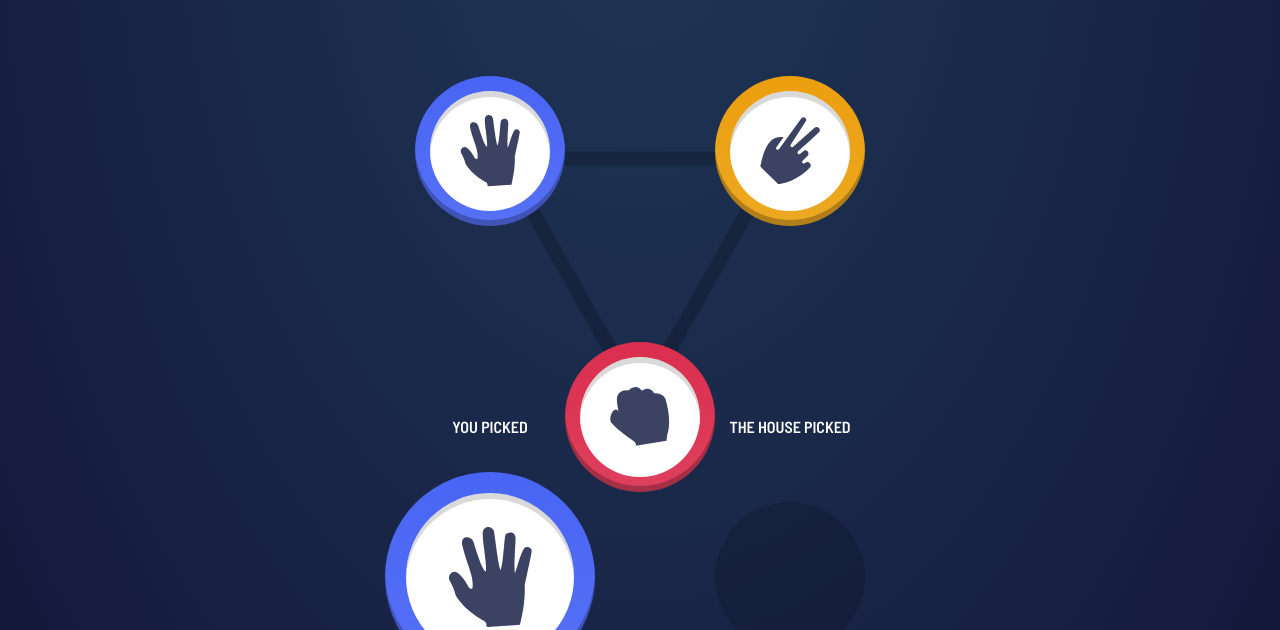
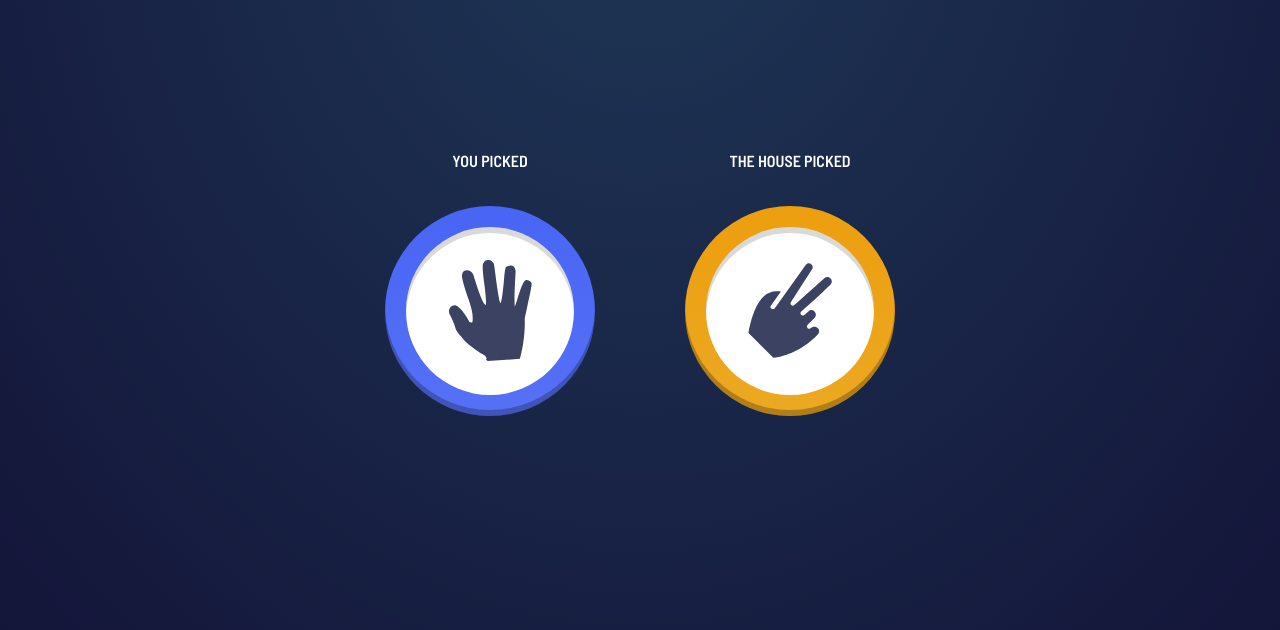
Before and after one commit to Irina-Dehtiarenko/game_from_frontendmentor, a plain HTML site: page index.html in a window 1280 px wide. Both pictures are taken after a click on the button 490 px from the left and 321 px from the top of the page. Shown: the part 170-800 px from the top of the page. Drawn offline with Linux system fonts and the light colour scheme.

Commit message:
added a some functions for creating items according to the selected option and summarizing the requirements in the console

```diff
--- a/index.html
+++ b/index.html
@@ -56,19 +56,22 @@
         </button>
       </section>
       <!-- widok 2 -->
-      <section class="fight">
+      <section class="fight hidden">
         <div class="pick">
           <span class="pick__title"> YOU PICKED </span>
-          <div class="button button--paper">
-            <div class="button__image-container">
-              <img src="./images/icon-paper.svg" alt="Paper" />
+          <div class="pick__container pick__container--player">
+            <div class="button button--paper">
+              <div class="button__image-container">
+                <img src="./images/icon-paper.svg" alt="Paper" />
+              </div>
             </div>
           </div>
         </div>
 
         <div class="pick">
           <span class="pick__title"> THE HOUSE PICKED </span>
-          <div class="pick__placeholder"></div>
+          <div class="pick__container pick__container--ai"></div>
+          <!-- <div class="pick__placeholder"></div> -->
         </div>
       </section>
     </main>
--- a/main.js
+++ b/main.js
@@ -5,6 +5,12 @@
 
 const playerWinsLSKey = "playerWins";
 const AIWinsLSKey = "AIWins";
+
+const winningResultsMap = {
+  paper: ["rock"],
+  rock: ["scissors"],
+  scissors: ["paper"],
+};
 
 let state = {
   playerWins: localStorage.getItem(playerWinsLSKey) || 0,
@@ -22,6 +28,13 @@ const renderScore = () => {
   //    pointsElement.textContent = `${state.playerWins - state.AIWins}`;
 };
 
+const pick = (e) => {
+  pickByPlayer(e.currentTarget.dataset.pick);
+  pickByAI();
+  hideOptions();
+  showFight();
+};
+
 const pickByPlayer = (pickedOption) => {
   //dodajemy wybór gracza
   state = {
@@ -29,6 +42,7 @@ const pickByPlayer = (pickedOption) => {
     playerPick: pickedOption,
   };
 };
+
 const pickByAI = () => {
   const options = ["paper", "scissors", "rock"];
   const AIPick = options[Math.floor(Math.random() * options.length)];
@@ -41,19 +55,69 @@ const pickByAI = () => {
   //   const index = Math.floor(Math.random() * options.length);
   //   return options[index];
 };
+
+const hideOptions = () => {
+  document.querySelector(".options").classList.add("hidden");
+};
+
+const createPickElement = (option) => {
+  const pickElement = document.createElement("div");
+  pickElement.classList.add("button", `button--${option}`);
+
+  const imageContainerElement = document.createElement("div");
+  imageContainerElement.classList.add("button__image-container");
+
+  const imgElement = document.createElement("img");
+  imgElement.src = `./images/icon-${option}.svg`;
+  imgElement.alt = option;
+
+  imageContainerElement.appendChild(imgElement);
+  pickElement.appendChild(imageContainerElement);
+
+  return pickElement;
+};
+
+const createElementPickedByPlayer = () => {
+  const playerPick = state.playerPick;
+
+  const pickContainerElement = document.querySelector(
+    ".pick__container--player"
+  );
+  pickContainerElement.innerHTML = ""; //reset HTML
+  pickContainerElement.appendChild(createPickElement(playerPick));
+};
+
+const createElementPickedByAI = () => {
+  const AIPick = state.AIPick;
+
+  const pickContainerElement = document.querySelector(".pick__container--ai");
+  pickContainerElement.innerHTML = ""; //reset HTML
+  pickContainerElement.appendChild(createPickElement(AIPick));
+};
+
+const showResult = () => {
+  // console.log(winningResultsMap[state.playerPick]); // zwraca - ['paper']
+
+  if (state.AIPick === state.playerPick) {
+    console.log("draw");
+  } else if (winningResultsMap[state.playerPick].includes(state.AIPick)) {
+    console.log("Player wins");
+  } else {
+    console.log("AI wins");
+  }
+};
+
+const showFight = () => {
+  document.querySelector(".fight").classList.remove("hidden");
+  createElementPickedByPlayer();
+  createElementPickedByAI();
+
+  showResult();
+};
+
 const bindPickEvents = () => {
   document.querySelectorAll(".options button").forEach((button) => {
-    button.addEventListener("click", (e) => {
-      //   debugger;
-      // przeprowadź analizę działania programu zawierających bugi, przejdź do kolejnych wywołań, itp.
-
-      //   console.log(e.target);-element dziecka w który dokładnie kliknęliśmy,
-      //   console.log(e.currentTarget);//teraz zwraca button
-      //   console.log(e.currentTarget.dataset.pick); //to zwraca wartość atributa data elementu w który kliknęliśmy
-      pickByPlayer(e.currentTarget.dataset.pick);
-      pickByAI();
-      console.log(state);
-    });
+    button.addEventListener("click", pick);
   });
 };
 
--- a/style.css
+++ b/style.css
@@ -137,7 +137,10 @@ main {
   display: flex;
   color: var(--color-main);
 }
-.fight .button {
+/* .fight .button {
+  width: 70%;
+} */
+.pick__container {
   width: 70%;
 }
 .pick {
@@ -159,3 +162,7 @@ main {
   border-radius: 50%;
   background: rgba(0, 0, 0, 0.15);
 }
+
+.hidden {
+  display: none;
+}
```
